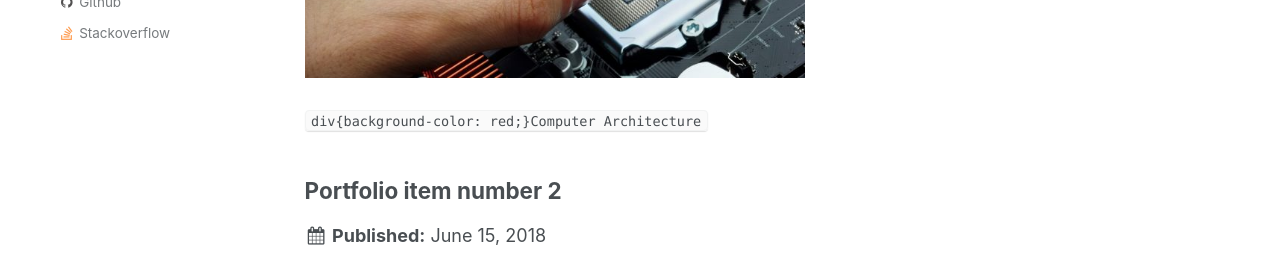
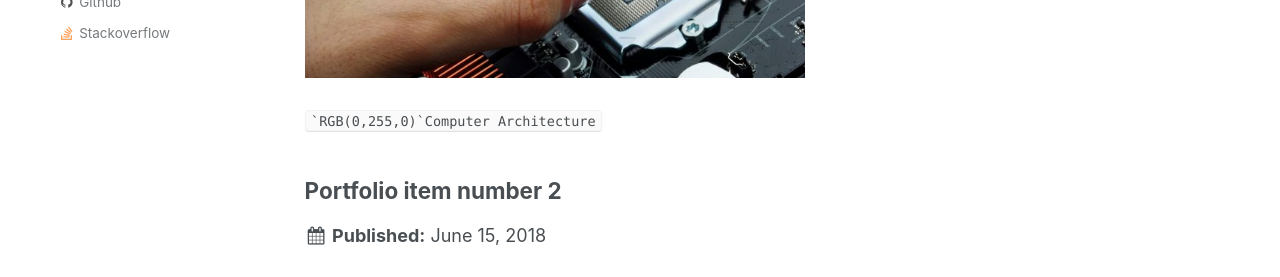
Before and after one commit to Karthik4293/Karthik4293.github.io, a Jekyll site: the page built from _pages/portfolio.html, in a window 1280 px wide and 1326 px high. Shown: the part 457-734 px from the top of the window. Built offline with Jekyll 4.4.1, drawn with Linux system fonts in a browser that asks for light colours.

Commit message:
updating first project

```diff
--- a/_portfolio/CELL-SPU.md
+++ b/_portfolio/CELL-SPU.md
@@ -1,6 +1,6 @@
 ---
 title: "Design and modeling of CELL-SPU lite Processor"
-excerpt: "<i>A dual-issue Multimedia Processor based on CELL architecture.</i><br/><img width ='500' src='/images/CELL_SPU.jpg'><br/><br/><code>div{background-color: red;}Computer Architecture</code>"
+excerpt: "<i>A dual-issue Multimedia Processor based on CELL architecture.</i><br/><img width ='500' src='/images/CELL_SPU.jpg'><br/><br/><code>`RGB(0,255,0)`Computer Architecture</code>"
 collection: portfolio
 ---
 
```
